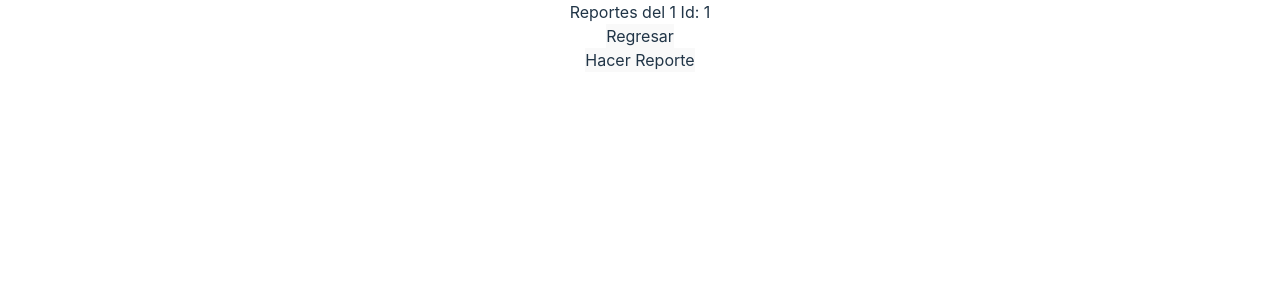
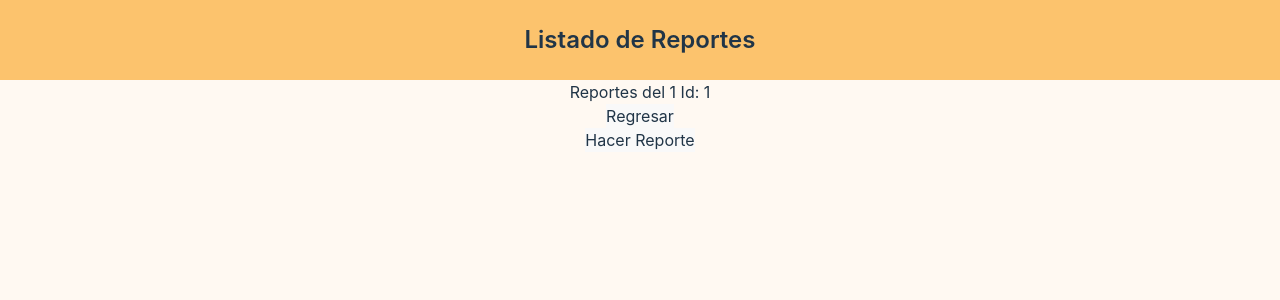
Before and after one commit to CSIPro/labguard, a React (Vite) app: page /ListadoReporte/1/1 in a window 1280 px wide. Shown: the top 300 px of the page. Built offline with nearby package versions, Linux system fonts and the light colour scheme.

Commit message:
Merge remote-tracking branch 'origin/desarrollo' into AndiChamba, header y background modificados

```diff
--- a/src/Pages/Reporte/ListadoReportes.tsx
+++ b/src/Pages/Reporte/ListadoReportes.tsx
@@ -12,34 +12,45 @@ const filteredLabs = Labs.filter(
     (reporte) => reporte.NombreLab === Nombre && reporte.IdLab === Id
 );
 console.log(filteredLabs)
-    return(
+    return (
+      <main className="min-h-screen bg-backgroundColor flex flex-col items-center">
+        <header className="bg-colorNavHeaderPag w-full h-20 flex items-center justify-center">
+          <h1 className="text-2xl font-semibold text-center">
+            Listado de Reportes
+          </h1>
+        </header>
 
-        <main>
-
-            <h1>Reportes del {Nombre} Id: {Id}</h1>
+        <h1>
+          Reportes del {Nombre} Id: {Id}
+        </h1>
         <div>
           <ul>
-                    {filteredLabs.map(
-                        (reporte) =>(
-                            <li key={reporte.Id}><Link to={`/InfoReporte/${reporte.Id}/${Nombre}/${Id}`}>
-                            <button  >
-                                {reporte.NombreSoli+" "} {reporte.FechaActual+" "}{reporte.HoraActual+" "} {reporte.TipoMant+" "}  {reporte.Estado}</button>
-                                </Link></li>
-
+            {filteredLabs.map((reporte) => (
+              <li key={reporte.Id}>
+                <Link to={`/InfoReporte/${reporte.Id}/${Nombre}/${Id}`}>
+                  <button>
+                    {reporte.NombreSoli + " "} {reporte.FechaActual + " "}
+                    {reporte.HoraActual + " "} {reporte.TipoMant + " "}{" "}
+                    {reporte.Estado}
+                  </button>
+                </Link>
+              </li>
             ))}
           </ul>
         </div>
         <form action="">
-
           <div>
-
-            <Link to={{pathname:`/`}}><button>Regresar</button></Link><br />
-            <Link to={{pathname:`/Reporte/${Nombre}/${Id}`}}><button>Hacer Reporte</button></Link>
+            <Link to={{ pathname: `/` }}>
+              <button>Regresar</button>
+            </Link>
+            <br />
+            <Link to={{ pathname: `/Reporte/${Nombre}/${Id}` }}>
+              <button>Hacer Reporte</button>
+            </Link>
           </div>
         </form>
-
       </main>
-    )
+    );
 }
 
 export default ListaReporte;
--- a/tailwind.config.js
+++ b/tailwind.config.js
@@ -7,8 +7,9 @@ export default {
   theme: {
     extend: {
       colors: {
-        customCream: '#FFF1CE', // Color personalizado
-        backgroundColor: '#FFF9F2',
+        customCream: '#FFF1CE', // Color header inicio
+        colorNavHeaderPag: 'rgba(249, 156, 10, 0.57)',
+        backgroundColor: '#FFF9F2', //Color fondo
         bordercolororange: '#F99C0A',
         colorButtonOrange: '#FCA61F',
         colorhoverButton: '#f98d0a',
```
Lines whose indentation alone changed are shown as unchanged.
